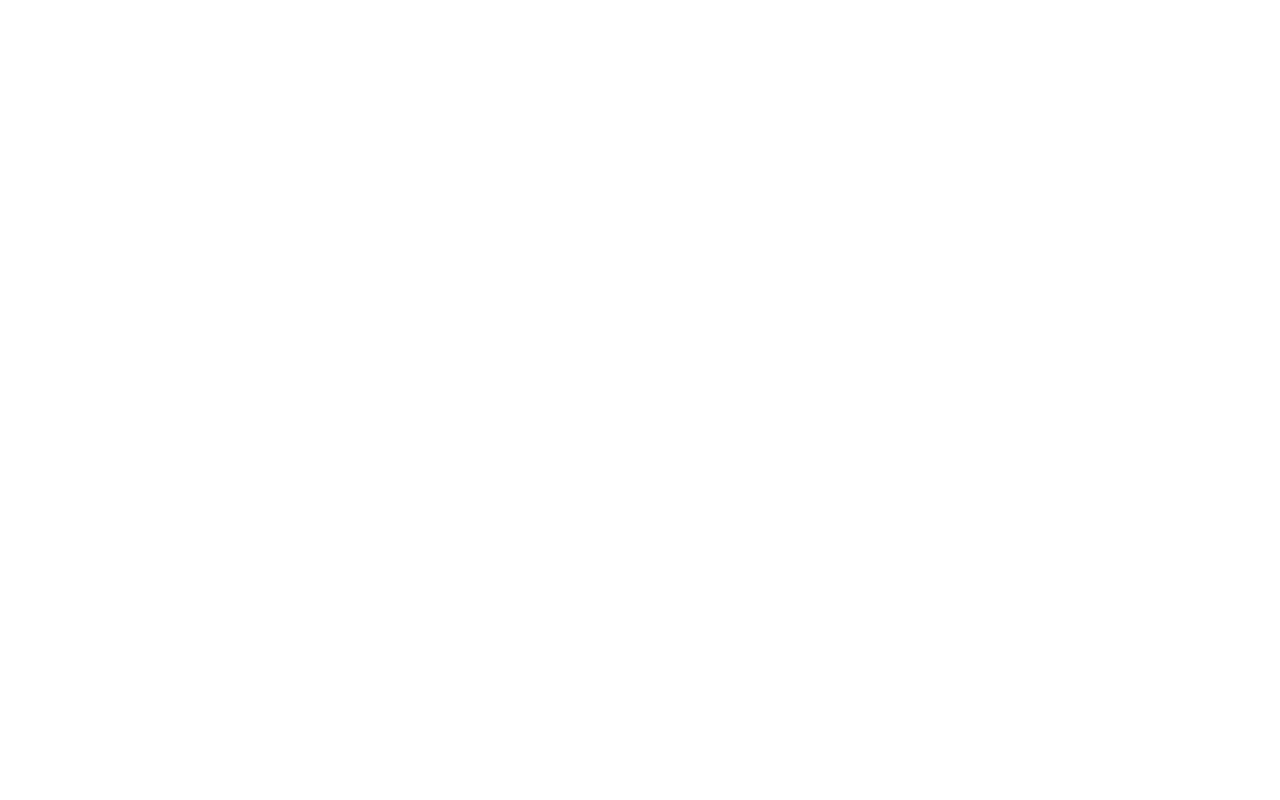
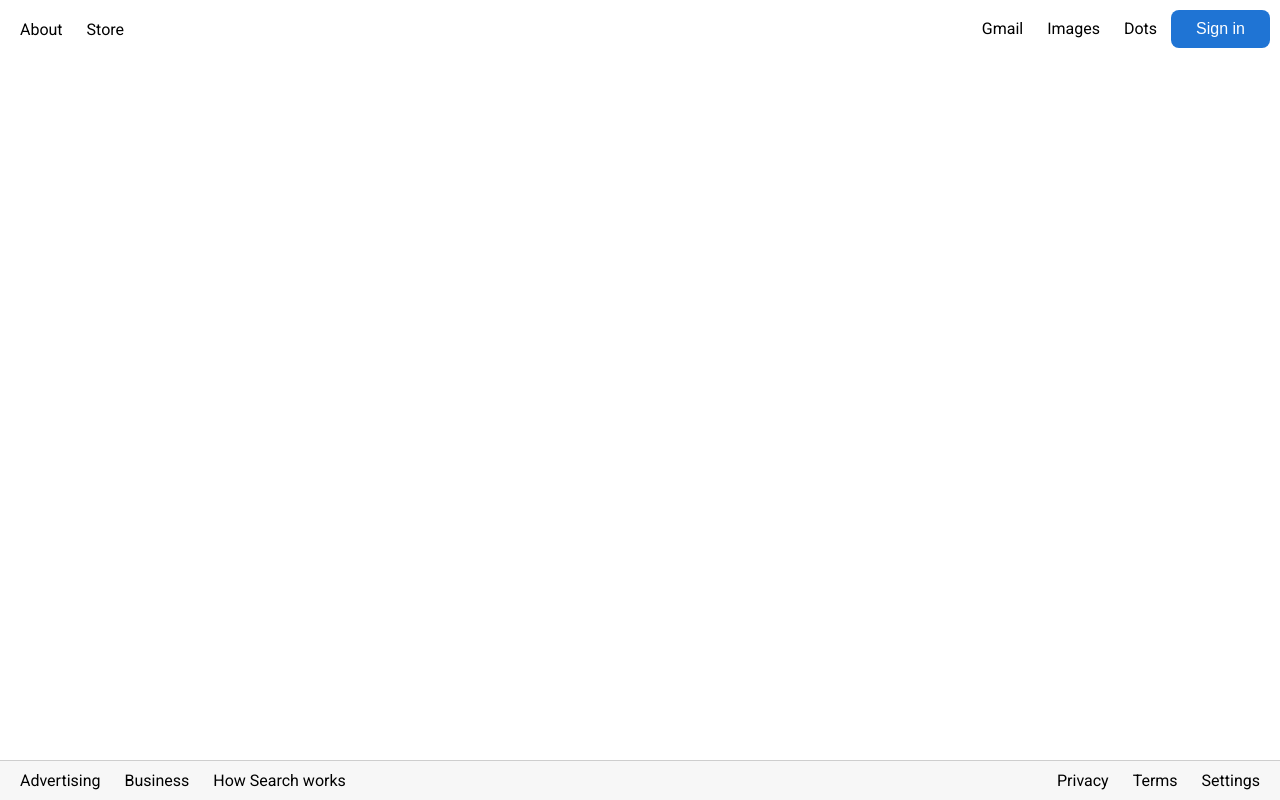
Before and after one commit to kstephano/google_clone, a website: page client/static/html/results.html in a window 1280 px wide. Drawn offline with Linux system fonts and the light colour scheme.

Commit message:
added header and footer content

```diff
--- a/client/static/html/results.html
+++ b/client/static/html/results.html
@@ -5,9 +5,38 @@
     <meta http-equiv="X-UA-Compatible" content="IE=edge">
     <meta name="viewport" content="width=device-width, initial-scale=1.0">
     <title>Results</title>
+    <link rel="stylesheet" href="../css/results.css">
     <script defer src="/client/js/results.js"></script>
 </head>
 <body>
-    <p id="results"></p>
+    <header>
+        <div id="header-nav-bar">
+            <div id="left-header-nav-bar">
+                <a href="#">About</a>
+                <a href="#">Store</a>
+            </div>
+            <div id="right-header-nav-bar">
+                <a href="#">Gmail</a>
+                <a href="#">Images</a>
+                <a href="#">Dots</a>
+                <button id="sign-in" type="button">Sign in</button>
+            </div>
+        </div>
+    </header>
+    <main>
+        <p id="results"></p>
+    </main>
+    <footer id="footer-nav-bar">
+        <div id="left-footer-nav-bar">
+            <a href="#">Advertising</a>
+            <a href="#">Business</a>
+            <a href="#">How Search works</a>
+        </div>
+        <div id="right-footer-nav-bar">
+            <a href="#">Privacy</a>
+            <a href="#">Terms</a>
+            <a href="#">Settings</a>
+        </div>
+    </footer>
 </body>
 </html>
```
